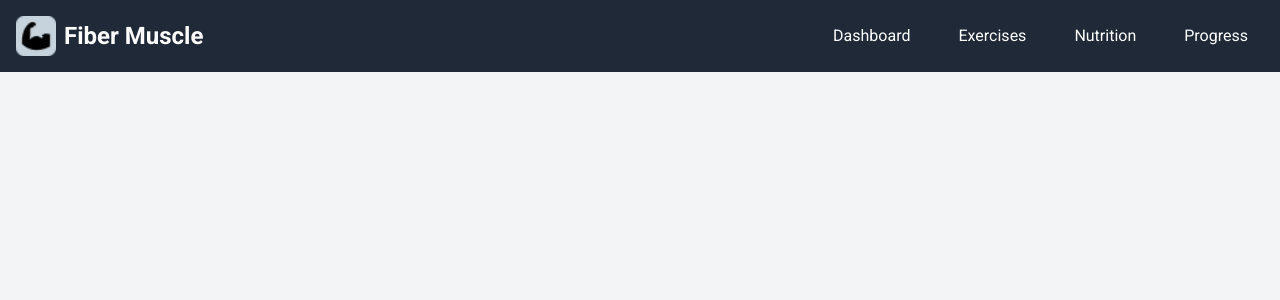
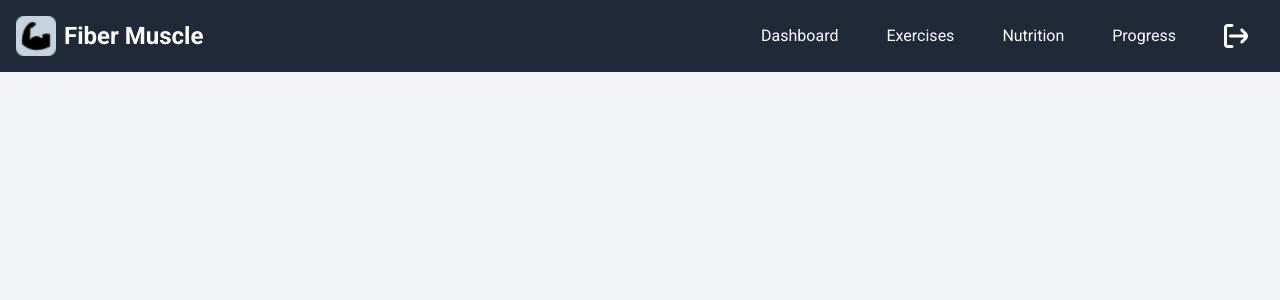
Before and after one commit to HarleyGotardo/fitness-application-vue, a Vue app: page /application in a window 1280 px wide. Shown: the top 300 px of the page. Built offline with nearby package versions, Linux system fonts and the light colour scheme.

Commit message:
Logout Implemented

```diff
--- a/src/components/AuthenticatedLayout.vue
+++ b/src/components/AuthenticatedLayout.vue
@@ -1,5 +1,46 @@
+<!-- src/components/AuthenticatedLayout.vue -->
 <script setup>
-import { RouterLink, RouterView, useRoute } from 'vue-router';
+import { RouterLink, RouterView, useRouter } from 'vue-router';
+import { supabase } from '@/lib/supabaseClient';
+import swal from 'sweetalert';
+
+const router = useRouter();
+
+const logout = async () => {
+  const willLogout = await swal({
+    title: "Are you sure?",
+    text: "Do you really want to log out?",
+    icon: "warning",
+    buttons: {
+      cancel: {
+        text: "Cancel",
+        value: null,
+        visible: true,
+        className: "bg-green-400 text-black",
+        closeModal: true,
+      },
+      confirm: {
+        text: "Log Out",
+        value: true,
+        visible: true,
+        className: "bg-red-400 text-white",
+        closeModal: true
+      }
+    },
+    dangerMode: true,
+  });
+
+  if (willLogout) {
+    const { error } = await supabase.auth.signOut();
+    if (error) {
+      console.error('Error:', error);
+      swal("Error", "An error occurred while logging out. Please try again.", "error");
+    } else {
+      swal("Success", "Logged out successfully!", "success");
+      router.push('/login');
+    }
+  }
+};
 </script>
 
 <template>
@@ -15,6 +56,9 @@ import { RouterLink, RouterView, useRoute } from 'vue-router';
         <RouterLink to="/application/exercises" class="py-2 px-4 rounded hover:bg-gray-700" active-class="bg-gray-700">Exercises</RouterLink>
         <RouterLink to="/application/nutrition" class="py-2 px-4 rounded hover:bg-gray-700" active-class="bg-gray-700">Nutrition</RouterLink>
         <RouterLink to="/application/progress" class="py-2 px-4 rounded hover:bg-gray-700" active-class="bg-gray-700">Progress</RouterLink>
+        <button @click="logout" class="py-2 px-4 rounded hover:bg-gray-700">
+          <img src="@/assets/exit.png" alt="Logout" class="w-6 h-6" />
+        </button>
       </nav>
     </div>
 
```
Also changed, not shown: src/assets/exit.png (added).
